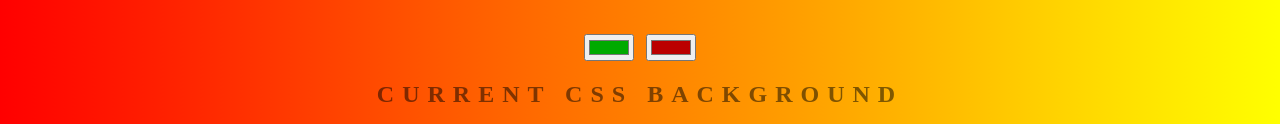
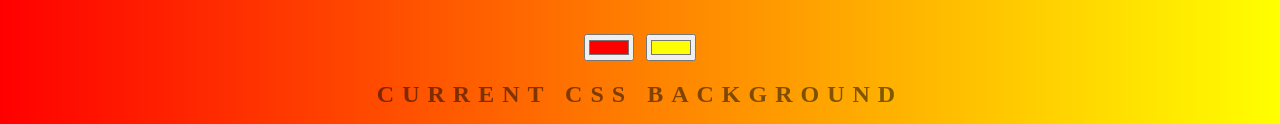
Before and after one commit to SuperJamey/Background-Generator, a plain HTML site: page index.html in a window 1280 px wide. Shown: the part 171-295 px from the top of the page. Drawn offline with Linux system fonts and the light colour scheme.

Commit message:
Add original colors to input buttons

```diff
--- a/index.html
+++ b/index.html
@@ -5,8 +5,8 @@
 </head>
 <body id="gradient">
     <h1>Background Generator</h1>
-    <input class="color1" type="color" name="color1" value="#00aa00">
-    <input class="color2" type="color" name="color2" value="#bb0000">
+    <input class="color1" type="color" name="color1" value="#FF0000">
+    <input class="color2" type="color" name="color2" value="#FFFF00">
     <h2>Current CSS Background</h2>
     <h3></h3>
     <script type="text/javascript" src="script.js"></script>
```
